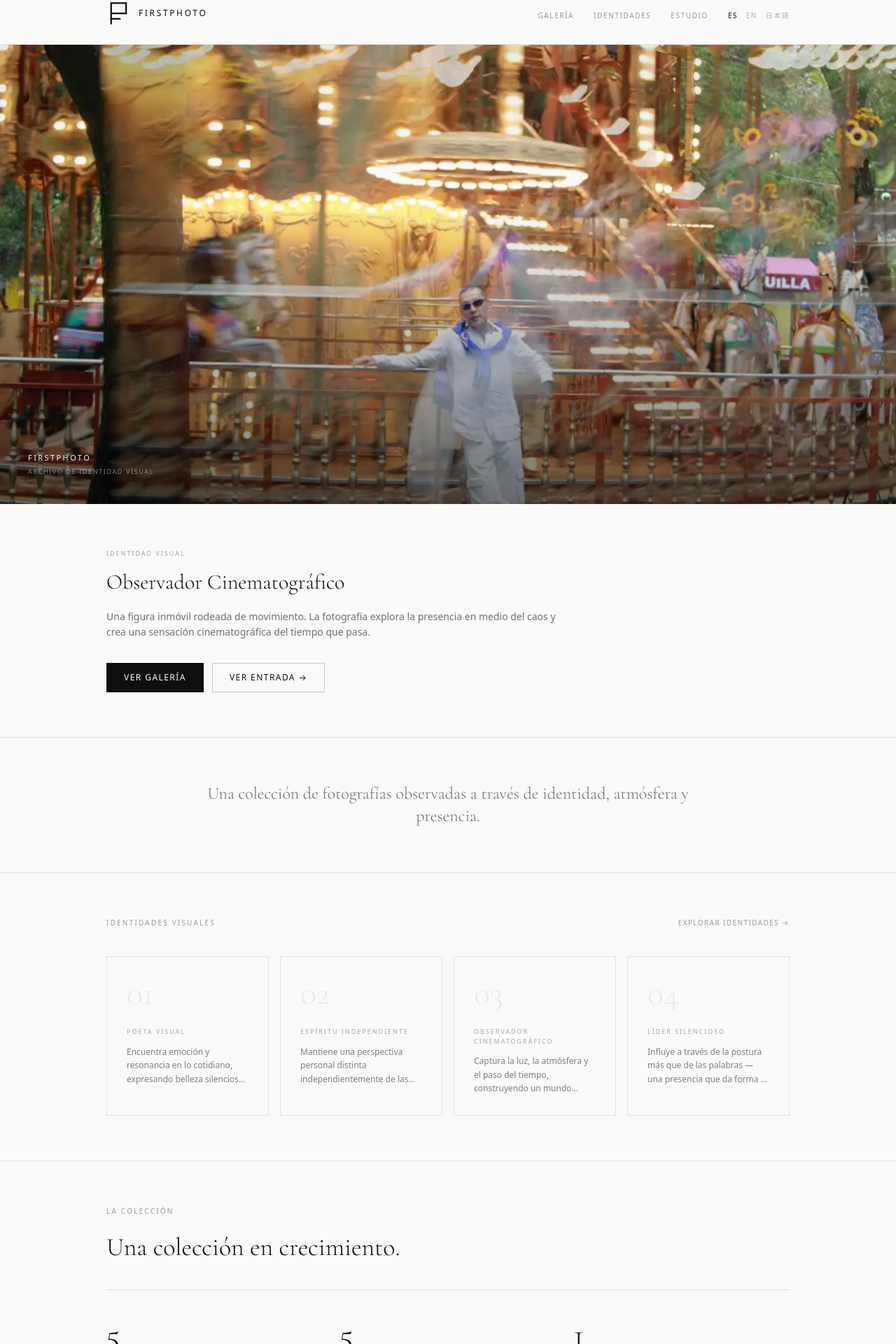
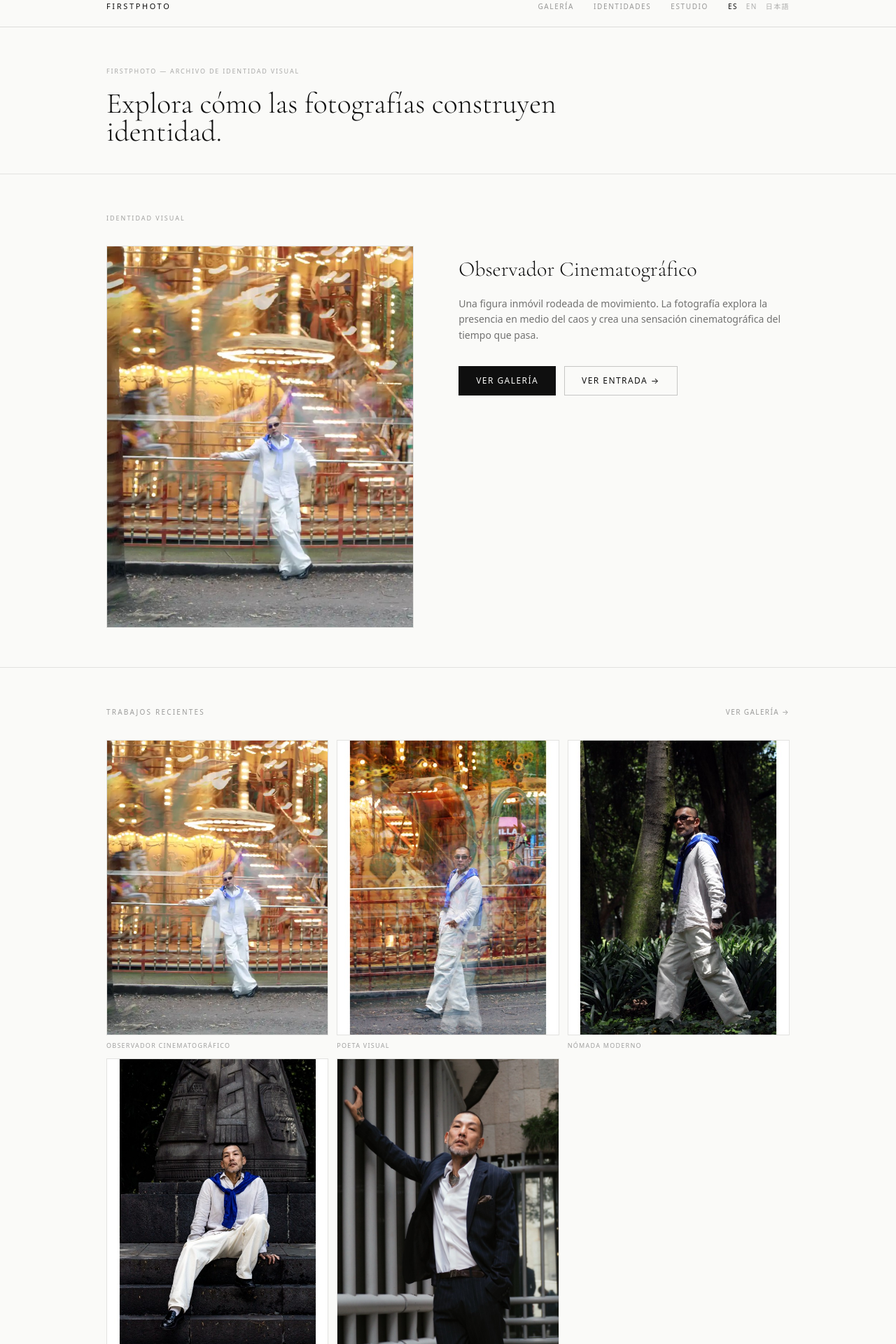
Before and after one commit to FirstPhotoAI/firstphoto, a React (Vite) app: page / in a window 1280 px wide. Shown: the part 19-1939 px from the top of the page at 70% size. Built offline with nearby package versions, Linux system fonts and the light colour scheme.

Commit message:
Refocus homepage as visual archive

```diff
--- a/src/components/Layout.jsx
+++ b/src/components/Layout.jsx
@@ -1,5 +1,4 @@
 import { Link, NavLink } from 'react-router-dom'
-import FirstPhotoLogo from './FirstPhotoLogo'
 import { useLang } from '../contexts/LangContext'
 import { translations } from '../i18n'
 
@@ -20,9 +19,19 @@ export default function Layout({ children }) {
       <header className="border-b border-[rgba(15,15,15,0.12)]">
         <div className="mx-auto flex max-w-5xl items-center justify-between px-6 py-5">
 
-          {/* Logo */}
-          <Link to="/" style={{ textDecoration: 'none' }}>
-            <FirstPhotoLogo size="medium" showText />
+          {/* Wordmark */}
+          <Link
+            to="/"
+            style={{
+              textDecoration: 'none',
+              fontWeight: 500,
+              textTransform: 'uppercase',
+              fontSize: '11px',
+              letterSpacing: '0.24em',
+              color: '#0f0f0f',
+            }}
+          >
+            FirstPhoto
           </Link>
 
           <nav className="flex items-center gap-7">
--- a/src/i18n.js
+++ b/src/i18n.js
@@ -6,8 +6,10 @@ export const translations = {
       identities:  'Identidades',
     },
     landing: {
+      hero_h1:         'Explora cómo las fotografías construyen identidad.',
       site_label:      'Archivo de Identidad Visual',
       what_is:         'Una colección de fotografías observadas a través de identidad, atmósfera y presencia.',
+      recent_label:    'Trabajos Recientes',
       stat_works:      'Obras',
       stat_identities: 'Identidades',
       stat_countries:  'Países',
@@ -22,8 +24,8 @@ export const translations = {
       identities_label:  'Identidades Visuales',
       identities_cta:    'Explorar identidades',
       share_label:       'Participa',
-      share_h2:          'Comparte tus fotografías.',
-      share_description: 'Descubre qué identidad visual emerge cuando las imágenes se observan juntas.',
+      share_h2:          'Únete al archivo.',
+      share_description: 'Comparte tus fotografías. Forma parte de una colección de identidades visuales en crecimiento.',
       method_label: 'Método',
       method_steps: [
         { title: 'Captura',  body: 'Sube 3–5 fotografías de cualquier fuente.' },
@@ -231,8 +233,10 @@ export const translations = {
       identities: 'Identities',
     },
     landing: {
+      hero_h1:         'Explore how photographs shape identity.',
       site_label:      'Visual Identity Archive',
       what_is:         'A collection of photographs observed through identity, atmosphere and presence.',
+      recent_label:    'Recent Works',
       stat_works:      'Works',
       stat_identities: 'Identities',
       stat_countries:  'Countries',
@@ -247,8 +251,8 @@ export const translations = {
       identities_label:  'Visual Identities',
       identities_cta:    'Explore identities',
       share_label:       'Participate',
-      share_h2:          'Share your photographs.',
-      share_description: 'Discover what visual identity emerges when photographs are viewed together.',
+      share_h2:          'Join the archive.',
+      share_description: 'Share your photographs. Become part of a growing collection of visual identities.',
       method_label: 'Method',
       method_steps: [
         { title: 'Capture',  body: 'Upload 3–5 photographs from any source.' },
@@ -596,8 +600,10 @@ export const translations = {
       min_prompt:   '分析を開始するには{min}枚以上の写真が必要です。',
     },
     landing: {
+      hero_h1:         '写真は、その人らしさを映し出す。',
       site_label:      'ビジュアルアイデンティティアーカイブ',
       what_is:         '写真に宿る個性や空気感を観察するアーカイブ。',
+      recent_label:    '最新の作品',
       stat_works:      '作品',
       stat_identities: 'アイデンティティ',
       stat_countries:  '国',
@@ -612,8 +618,8 @@ export const translations = {
       identities_label:  'ビジュアルアイデンティティ',
       identities_cta:    'アイデンティティを見る',
       share_label:       '参加する',
-      share_h2:          'あなたの写真を共有する。',
-      share_description: '複数の写真を並べたときに現れる視覚的な個性を見つける。',
+      share_h2:          'アーカイブに参加する。',
+      share_description: '写真を投稿して、増え続けるビジュアルアイデンティティのコレクションに加わりましょう。',
       method_label: '読み解き方',
       method_steps: [
         { title: 'アップロード',   body: '3〜5枚の写真をアップロードしてください。どんな写真でも構いません。' },
--- a/src/pages/LandingPage.jsx
+++ b/src/pages/LandingPage.jsx
@@ -1,7 +1,6 @@
 import { useState, useEffect } from 'react'
 import { Link } from 'react-router-dom'
 import Layout from '../components/Layout'
-import FirstPhotoLogo from '../components/FirstPhotoLogo'
 import { useLang } from '../contexts/LangContext'
 import { translations } from '../i18n'
 import {
@@ -94,7 +93,7 @@ export default function LandingPage() {
       countries:  Object.keys(countryCounts).length,
     })
 
-    setRecentEntries(getRecentEntries(3, 30))
+    setRecentEntries(getRecentEntries(6, 30))
   }, [])
 
   const featuredIdentities = IDENTITIES.filter((id) =>
@@ -104,150 +103,83 @@ export default function LandingPage() {
   return (
     <Layout>
 
-      {/* ── 1. Hero Image ─────────────────────────────────────────────────────── */}
-      <section className="relative overflow-hidden" style={{ minHeight: '82vh' }}>
-
-        {/* Full-bleed photograph */}
-        <img
-          src={HERO_IMAGE}
-          alt="Featured photograph"
-          className="absolute inset-0 h-full w-full object-cover"
-          style={{ objectPosition: 'center 30%' }}
-        />
-
-        {/* Gradient: subtle top, heavier at bottom for label legibility */}
-        <div
-          className="absolute inset-0"
-          style={{
-            background: 'linear-gradient(to bottom, rgba(0,0,0,0.08) 0%, transparent 35%, rgba(0,0,0,0.55) 100%)',
-          }}
-        />
-
-        {/* Gallery label — bottom-left, like a museum wall */}
-        <div className="absolute bottom-0 left-0 right-0 px-6 pb-8 md:px-10 md:pb-10">
-          <p
-            className="text-[11px] font-medium uppercase tracking-[0.22em]"
-            style={{ color: 'rgba(255,255,255,0.92)' }}
-          >
-            FirstPhoto
+      {/* ── 1. Hero statement — archive identity, no tool language ────────────── */}
+      <section className="mx-auto max-w-5xl px-6 pt-14 pb-10">
+        <p className="text-[9px] uppercase tracking-[0.20em] text-[rgba(15,15,15,0.34)]">
+          FirstPhoto — {T.site_label}
         </p>
-          <p
-            className="mt-1 text-[9px] uppercase tracking-[0.18em]"
-            style={{ color: 'rgba(255,255,255,0.45)' }}
-          >
-            {T.site_label}
-          </p>
-        </div>
+        <h1 className="mt-5 max-w-2xl font-display text-3xl font-light leading-snug text-[#0f0f0f] sm:text-4xl md:text-[2.6rem]">
+          {T.hero_h1}
+        </h1>
       </section>
 
-      {/* ── 2. Featured Story — museum wall caption ───────────────────────────── */}
-      <section className="mx-auto max-w-5xl px-6 py-14 md:py-16">
+      <div className="border-t border-[rgba(15,15,15,0.10)]" />
 
-        <div className="max-w-2xl">
-          <p className="text-[9px] uppercase tracking-[0.22em] text-[rgba(15,15,15,0.38)]">
+      {/* ── 2. Featured story — two-column editorial layout ───────────────────── */}
+      <section className="mx-auto max-w-5xl px-6 py-12 md:py-14">
+
+        <p className="mb-8 text-[9px] uppercase tracking-[0.22em] text-[rgba(15,15,15,0.38)]">
           {T.featured_identity}
         </p>
-          <p className="mt-4 font-display text-2xl font-light text-[#0f0f0f] md:text-3xl">
+
+        <div className="flex flex-col gap-8 md:flex-row md:items-start md:gap-12 lg:gap-16">
+
+          {/* Left — portrait photograph, hard-limited */}
+          <div className="w-full shrink-0 md:w-[45%]" style={{ maxWidth: '580px' }}>
+            <div className="overflow-hidden border border-[rgba(15,15,15,0.10)]">
+              <img
+                src={featuredEntry?.photo ?? HERO_IMAGE}
+                alt={featuredEntry?.archetype ?? 'Featured photograph'}
+                className="block w-full object-cover max-h-[50vh] md:max-h-[68vh]"
+                style={{ aspectRatio: '3 / 4', objectPosition: 'center 30%' }}
+              />
+            </div>
+          </div>
+
+          {/* Right — museum wall caption */}
+          <div className="flex flex-col justify-center md:flex-1 md:py-4">
+            <p className="font-display text-2xl font-light text-[#0f0f0f] md:text-3xl">
               {featuredEntry?.archetype ?? '\u00A0'}
             </p>
-
             {featuredEntry?.caption && (
               <p className="mt-5 text-sm leading-relaxed text-[rgba(15,15,15,0.58)]">
                 {featuredEntry.caption}
               </p>
             )}
-
             <div className="mt-8 flex flex-wrap gap-3">
-            <Link to="/archive" className="btn-primary">
-              {T.preview_cta}
-            </Link>
+              <Link to="/archive" className="btn-primary">{T.preview_cta}</Link>
               {featuredEntry && (
-              <Link
-                to={`/archive/${featuredEntry.id}`}
-                className="btn-ghost"
-              >
+                <Link to={`/archive/${featuredEntry.id}`} className="btn-ghost">
                   {T.featured_view}
                 </Link>
               )}
+            </div>
           </div>
         </div>
       </section>
 
       <div className="border-t border-[rgba(15,15,15,0.10)]" />
 
-      {/* ── 3. What is FirstPhoto ─────────────────────────────────────────────── */}
-      <section className="mx-auto max-w-3xl px-6 py-14 text-center md:py-16">
-        <p className="font-display text-xl font-light leading-relaxed text-[rgba(15,15,15,0.60)] md:text-2xl">
-          {T.what_is}
-        </p>
-      </section>
+      {/* ── 3. Recent works — 6-entry grid, newest first ──────────────────────── */}
+      <section className="mx-auto max-w-5xl px-6 py-12 md:py-14">
 
-      <div className="border-t border-[rgba(15,15,15,0.10)]" />
-
-      {/* ── 4. Visual Identities ─────────────────────────────────────────────── */}
-      <section className="mx-auto max-w-5xl px-6 py-14 md:py-16">
-        <div className="mb-10 flex items-end justify-between">
+        <div className="mb-8 flex items-end justify-between">
           <p className="text-[10px] uppercase tracking-[0.22em] text-[rgba(15,15,15,0.40)]">
-            {T.identities_label}
+            {T.recent_label}
           </p>
           <Link
-            to="/identities"
+            to="/archive"
             className="text-[10px] uppercase tracking-[0.14em] text-[rgba(15,15,15,0.40)] transition-colors hover:text-[#0f0f0f]"
           >
-            {T.identities_cta} →
+            {T.preview_cta} →
           </Link>
         </div>
 
-        <div className="grid grid-cols-2 gap-4 md:grid-cols-4">
-          {featuredIdentities.map((identity, i) => (
-            <IdentityTile
-              key={identity.slug}
-              identity={identity}
-              lang={lang}
-              index={i}
-            />
-          ))}
-        </div>
-      </section>
-
-      <div className="border-t border-[rgba(15,15,15,0.10)]" />
-
-      {/* ── 5. Community Archive — with live counts ───────────────────────────── */}
-      <section className="mx-auto max-w-5xl px-6 py-14 md:py-16">
-        <p className="mb-6 text-[10px] uppercase tracking-[0.22em] text-[rgba(15,15,15,0.40)]">
-          {T.preview_label}
-        </p>
-        <h2 className="font-display text-3xl font-light text-[#0f0f0f] sm:text-4xl">
-          {T.preview_h2}
-        </h2>
-
-        {/* Live stats */}
-        <div className="mt-10 grid grid-cols-3 gap-6 border-t border-[rgba(15,15,15,0.10)] pt-10">
-          {[
-            { value: archiveStats.works,     label: T.stat_works },
-            { value: archiveStats.identities,label: T.stat_identities },
-            { value: archiveStats.countries, label: T.stat_countries },
-          ].map(({ value, label }) => (
-            <div key={label}>
-              <p className="font-display text-4xl font-light text-[#0f0f0f] md:text-5xl">
-                {value}
-              </p>
-              <p className="mt-2 text-[9px] uppercase tracking-[0.16em] text-[rgba(15,15,15,0.42)]">
-                {label}
-              </p>
-            </div>
-          ))}
-        </div>
-
-        {/* Recent entries preview strip */}
+        {/* 6-entry portrait grid */}
         {recentEntries.length > 0 && (
-          <div className="mt-10 grid grid-cols-3 gap-3">
+          <div className="grid grid-cols-2 gap-3 sm:grid-cols-3">
             {recentEntries.map((entry) => (
-              <Link
-                key={entry.id}
-                to={`/archive/${entry.id}`}
-                className="group block"
-              >
+              <Link key={entry.id} to={`/archive/${entry.id}`} className="group block">
                 <div className="overflow-hidden border border-[rgba(15,15,15,0.10)]">
                   <img
                     src={entry.photo}
@@ -265,14 +197,51 @@ export default function LandingPage() {
           </div>
         )}
 
-        <div className="mt-10">
-          <Link to="/archive" className="btn-primary">{T.preview_cta}</Link>
+        {/* Live counts — archive proof */}
+        <div className="mt-10 grid grid-cols-3 gap-6 border-t border-[rgba(15,15,15,0.10)] pt-8">
+          {[
+            { value: archiveStats.works,      label: T.stat_works },
+            { value: archiveStats.identities, label: T.stat_identities },
+            { value: archiveStats.countries,  label: T.stat_countries },
+          ].map(({ value, label }) => (
+            <div key={label}>
+              <p className="font-display text-4xl font-light text-[#0f0f0f] md:text-5xl">
+                {value}
+              </p>
+              <p className="mt-2 text-[9px] uppercase tracking-[0.16em] text-[rgba(15,15,15,0.40)]">
+                {label}
+              </p>
+            </div>
+          ))}
         </div>
       </section>
 
       <div className="border-t border-[rgba(15,15,15,0.10)]" />
 
-      {/* ── 6. Creator Edition — exhibition announcement ──────────────────────── */}
+      {/* ── 4. Visual Identities ─────────────────────────────────────────────── */}
+      <section className="mx-auto max-w-5xl px-6 py-12 md:py-14">
+        <div className="mb-10 flex items-end justify-between">
+          <p className="text-[10px] uppercase tracking-[0.22em] text-[rgba(15,15,15,0.40)]">
+            {T.identities_label}
+          </p>
+          <Link
+            to="/identities"
+            className="text-[10px] uppercase tracking-[0.14em] text-[rgba(15,15,15,0.40)] transition-colors hover:text-[#0f0f0f]"
+          >
+            {T.identities_cta} →
+          </Link>
+        </div>
+
+        <div className="grid grid-cols-2 gap-4 md:grid-cols-4">
+          {featuredIdentities.map((identity, i) => (
+            <IdentityTile key={identity.slug} identity={identity} lang={lang} index={i} />
+          ))}
+        </div>
+      </section>
+
+      <div className="border-t border-[rgba(15,15,15,0.10)]" />
+
+      {/* ── 5. Creator Edition — exhibition announcement ──────────────────────── */}
       <section className="mx-auto max-w-5xl px-6 py-14 md:py-20">
         <div className="flex items-center gap-4">
           <p className="text-[10px] uppercase tracking-[0.22em] text-[rgba(15,15,15,0.40)]">
@@ -391,7 +360,17 @@ export default function LandingPage() {
       {/* ── Footer ────────────────────────────────────────────────────────────── */}
       <div className="mx-auto max-w-5xl px-6 py-8">
         <div className="flex items-center justify-between">
-          <FirstPhotoLogo size="icon" color="rgba(15,15,15,0.28)" />
+          <p
+            style={{
+              fontWeight: 500,
+              textTransform: 'uppercase',
+              fontSize: '9px',
+              letterSpacing: '0.22em',
+              color: 'rgba(15,15,15,0.30)',
+            }}
+          >
+            FirstPhoto
+          </p>
           <p className="text-[10px] text-[rgba(15,15,15,0.30)]">{T.footer}</p>
         </div>
       </div>
--- a/src/pages/ResultsPage.jsx
+++ b/src/pages/ResultsPage.jsx
@@ -1,7 +1,6 @@
 import { useEffect, useState } from 'react'
 import { Link, useNavigate } from 'react-router-dom'
 import Layout from '../components/Layout'
-import FPMonogram from '../components/FPMonogram'
 import ResultsDashboard from '../components/ResultsDashboard'
 import PublishSection from '../components/PublishSection'
 import { useLang } from '../contexts/LangContext'
@@ -56,7 +55,6 @@ export default function ResultsPage() {
       <div className="mx-auto max-w-4xl px-6 py-14">
 
         <div className="border-b border-[rgba(15,15,15,0.12)] pb-10">
-          <FPMonogram className="mb-5 h-6 w-6 text-[rgba(15,15,15,0.38)]" />
           <p className="text-[10px] uppercase tracking-[0.22em] text-[rgba(15,15,15,0.38)]">
             {T.label}
           </p>
--- a/src/pages/UploadPage.jsx
+++ b/src/pages/UploadPage.jsx
@@ -1,7 +1,6 @@
 import { useState } from 'react'
 import { useNavigate } from 'react-router-dom'
 import Layout from '../components/Layout'
-import FPMonogram from '../components/FPMonogram'
 import PhotoUploader, { MIN_PHOTOS } from '../components/PhotoUploader'
 import { analyzeAll } from '../utils/analyzeImage'
 import { useLang } from '../contexts/LangContext'
@@ -78,7 +77,6 @@ export default function UploadPage() {
   return (
     <Layout>
       <div className="mx-auto max-w-4xl px-6 py-12">
-        <FPMonogram className="mb-5 h-6 w-6 text-[rgba(15,15,15,0.38)]" />
         <p className="text-[10px] uppercase tracking-[0.22em] text-[rgba(15,15,15,0.38)]">
           {T.label}
         </p>
```
Also changed, not shown: public/favicon.svg. Lines whose indentation alone changed are shown as unchanged.
